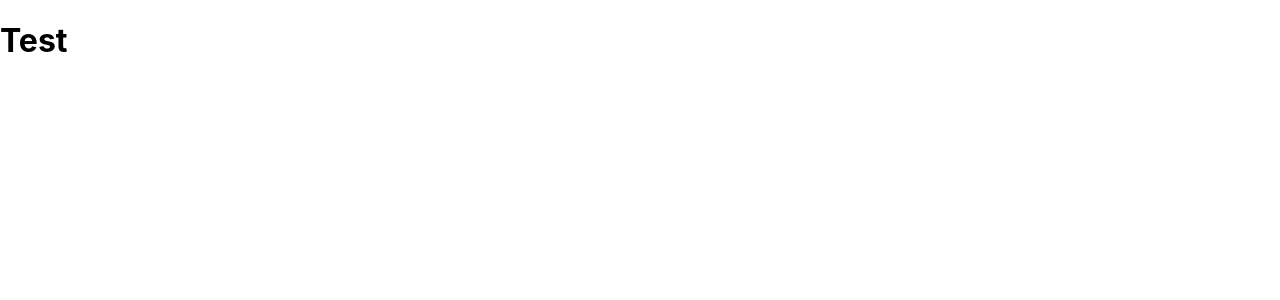
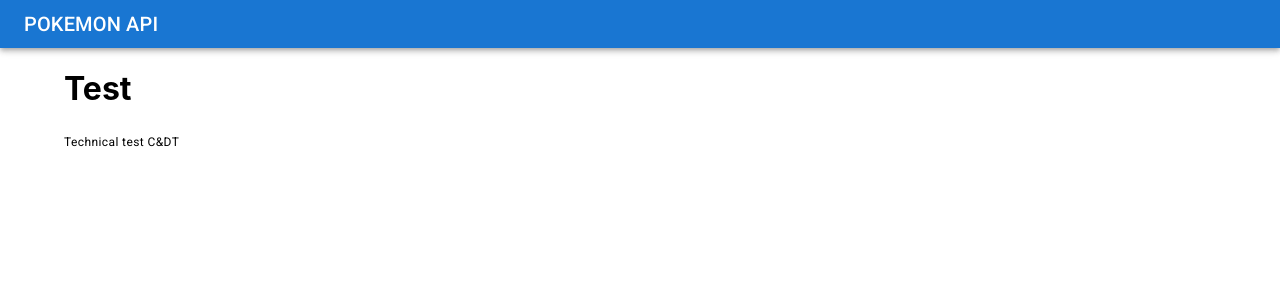
Before and after one commit to edwinvillota/pokemon-api, a React (Create React App) app: page / in a window 1280 px wide. Shown: the top 300 px of the page. Built offline with nearby package versions, Linux system fonts and the light colour scheme.

Commit message:
Created basic layout

```diff
--- /dev/null
+++ b/src/components/layouts/BasicLayout/BasicLayout.tsx
@@ -0,0 +1,30 @@
+import { Outlet } from "react-router-dom";
+import styled from "styled-components";
+import { Header } from "../../molecules/Header";
+import { Footer } from "../../molecules/Footer";
+import { Container } from "@mui/system";
+
+export const StyledContainer = styled.main`
+  display: flex;
+  justify-content: stretch;
+  flex-direction: column;
+  min-height: 100vh;
+`;
+
+export const StyledContentWrapper = styled.section`
+  display: flex;
+  flex-direction: column;
+  justify-content: stretch;
+`;
+
+export const BasicLayout = () => {
+  return (
+    <StyledContainer>
+      <Header />
+      <Container>
+        <Outlet />
+        <Footer />
+      </Container>
+    </StyledContainer>
+  );
+};
--- /dev/null
+++ b/src/components/molecules/Footer/Footer.tsx
@@ -0,0 +1,5 @@
+import { Typography } from "@mui/material";
+
+export const Footer = () => {
+  return <Typography variant="caption">Technical test C&DT</Typography>;
+};
--- /dev/null
+++ b/src/components/molecules/Footer/index.ts
@@ -0,0 +1 @@
+export { Footer } from "./Footer";
--- /dev/null
+++ b/src/components/molecules/Header/Header.tsx
@@ -0,0 +1,11 @@
+import { AppBar, Toolbar, Typography } from "@mui/material";
+
+export const Header = () => {
+  return (
+    <AppBar position="relative">
+      <Toolbar variant="dense">
+        <Typography variant="h6">POKEMON API</Typography>
+      </Toolbar>
+    </AppBar>
+  );
+};
--- /dev/null
+++ b/src/components/molecules/Header/index.ts
@@ -0,0 +1 @@
+export { Header } from "./Header";
--- /dev/null
+++ b/src/pages/Home/Home.tsx
@@ -0,0 +1,3 @@
+export const Home = () => {
+  return <h1>Test</h1>;
+};
--- /dev/null
+++ b/src/pages/Home/index.ts
@@ -0,0 +1 @@
+export { Home } from "./Home";
--- /dev/null
+++ b/src/types/WithChildren.ts
@@ -0,0 +1,5 @@
+import { ReactNode } from "react";
+
+export type WithChildren<T = Record<string, unknown>> = T & {
+  children?: ReactNode;
+};
```
Also changed, not shown: package.json (+7 -0 lines), src/App.tsx (+10 -1 lines), 1 other file (tests, documents, lock files or other folders).
